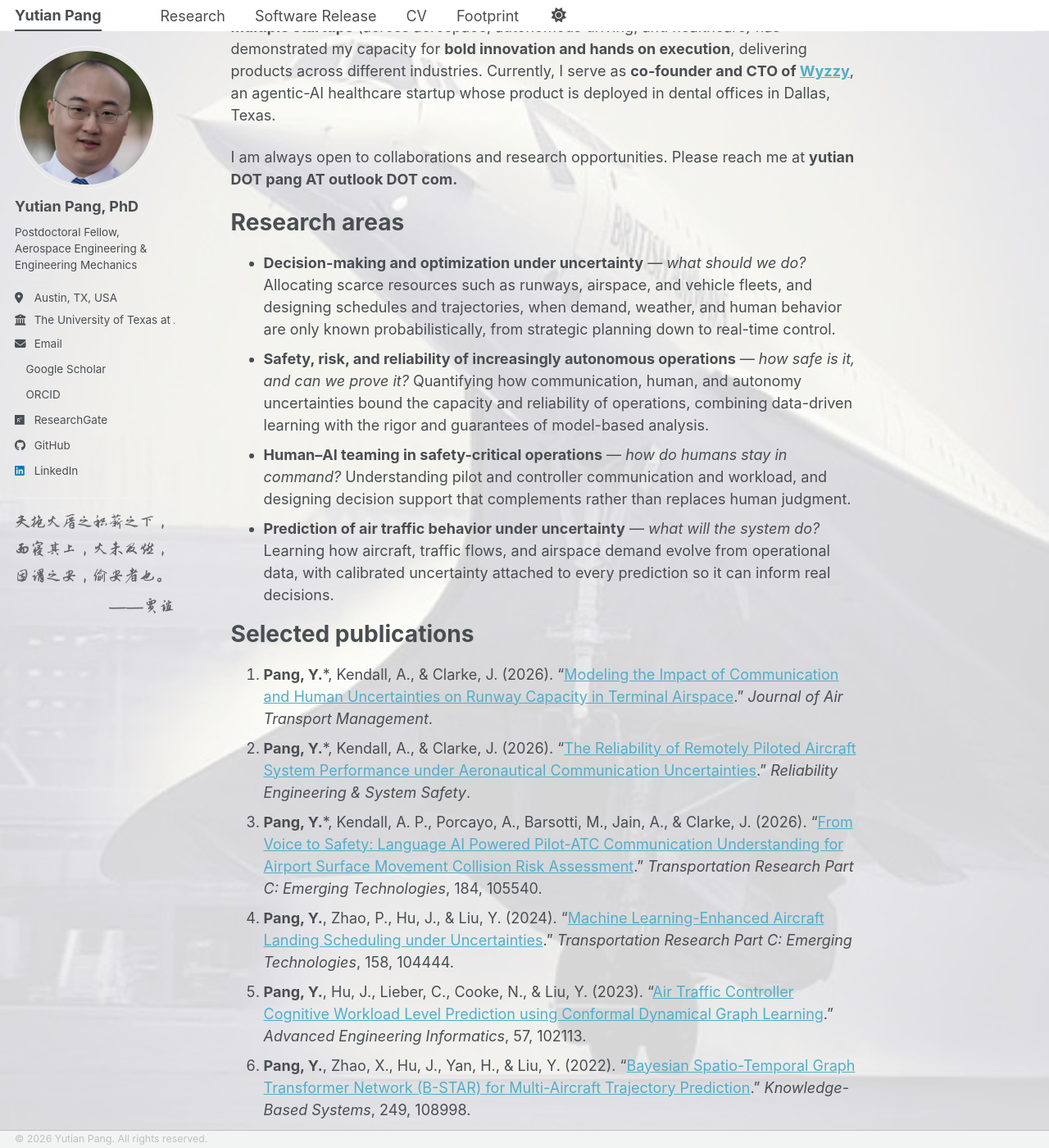
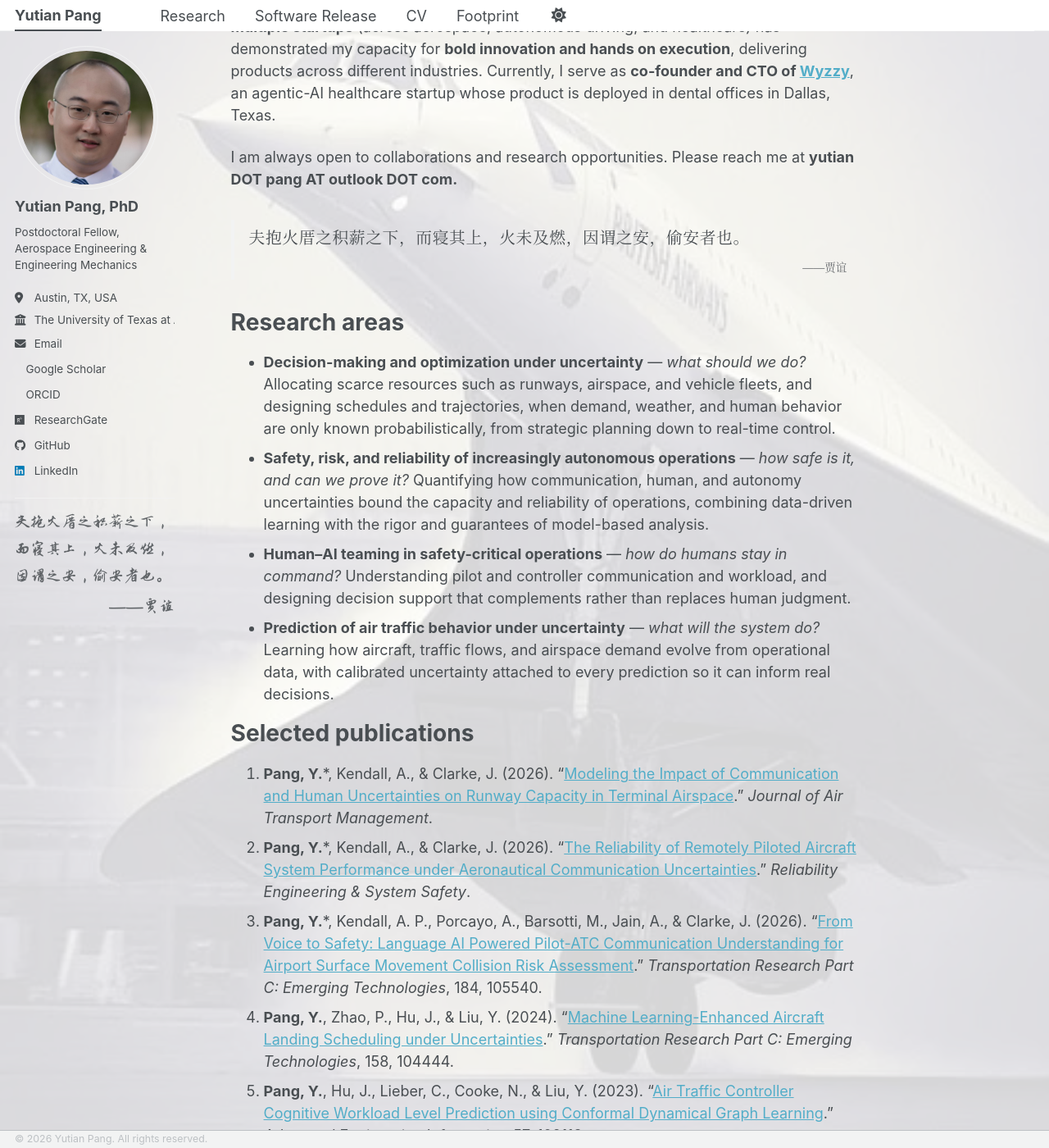
Before and after one commit to YutianPangASU/yutianpangasu.github.io, a Jekyll site: the page built from _pages/about.md, in a window 1280 px wide and 1400 px high, scrolled down 1220 px. Shown: the whole window at 82% size. Built offline with Jekyll 4.4.1, drawn with Linux system fonts in a browser that asks for light colours; a style sheet for code colours, icons or effects is not loaded.

Commit message:
Homepage: add Jia Yi epigraph quotation above Research areas
Co-Authored-By: Claude Fable 5.1 <noreply@anthropic.com>

```diff
--- a/_pages/about.md
+++ b/_pages/about.md
@@ -18,6 +18,11 @@ My path has crossed the spectrum from models to data in stages. My Ph.D. at Ariz
 Alongside academia, I have **industry experience**. I worked full-time at Thales Group as a machine learning engineer in San Jose, California, where I built a background in security and privacy research for critical industries. A solution I developed there, an embedding protection tool, is now part of the Thales data security platform. Moreover, experience at **multiple startups** (across aerospace, autonomous driving, and healthcare) has demonstrated my capacity for **bold innovation and hands on execution**, delivering products across different industries. Currently, I serve as **co-founder and CTO of [Wyzzy](https://calls.wyzzy.ai/)**, an agentic-AI healthcare startup whose product is deployed in dental offices in Dallas, Texas.
 
 I am always open to collaborations and research opportunities. Please reach me at **yutian DOT pang AT outlook DOT com.**
+
+<blockquote class="epigraph" lang="zh-Hans">
+  <p>夫抱火厝之积薪之下，而寝其上，火未及燃，因谓之安，偷安者也。</p>
+  <footer>——贾谊</footer>
+</blockquote>
 
 Research areas
 ======
--- a/_sass/layout/_page.scss
+++ b/_sass/layout/_page.scss
@@ -469,3 +469,26 @@
   font-size: $type-size-6;
   color: var(--global-link-color);
 }
+
+/* epigraph quotation on the homepage */
+.page__content .epigraph {
+  margin: 2em 0;
+  padding: 0.25em 1em;
+  border-left: 0.25em solid var(--global-border-color);
+  font-style: normal;
+  font-family: Georgia, "Songti SC", "STSong", "Noto Serif CJK SC", "Source Han Serif SC", "SimSun", serif;
+  color: var(--global-text-color);
+
+  p {
+    margin: 0 0 0.4em;
+    font-size: 1.1em;
+    line-height: 1.8;
+    letter-spacing: 0.03em;
+  }
+
+  footer {
+    font-size: $type-size-6;
+    text-align: right;
+    opacity: 0.8;
+  }
+}
```
